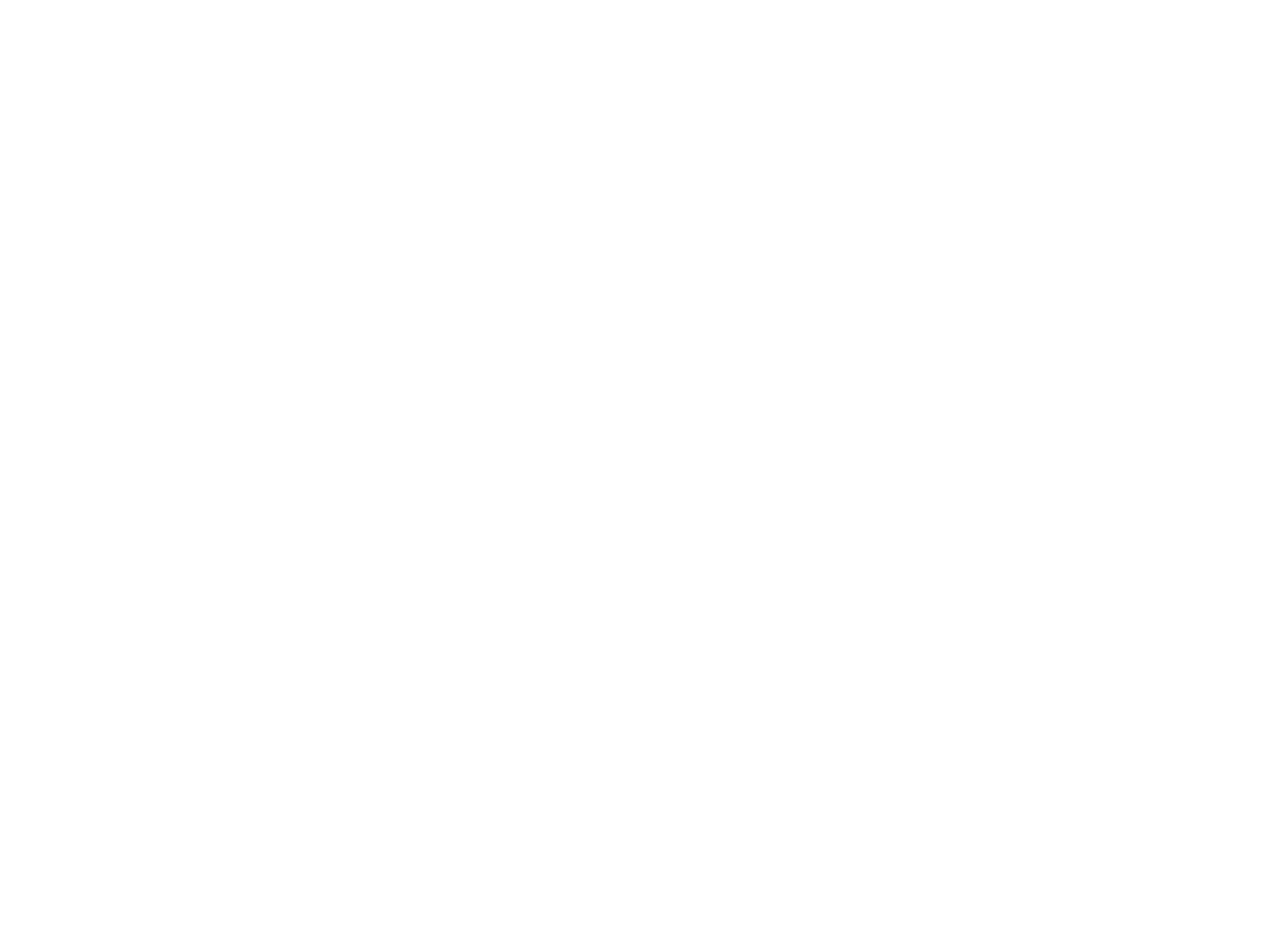
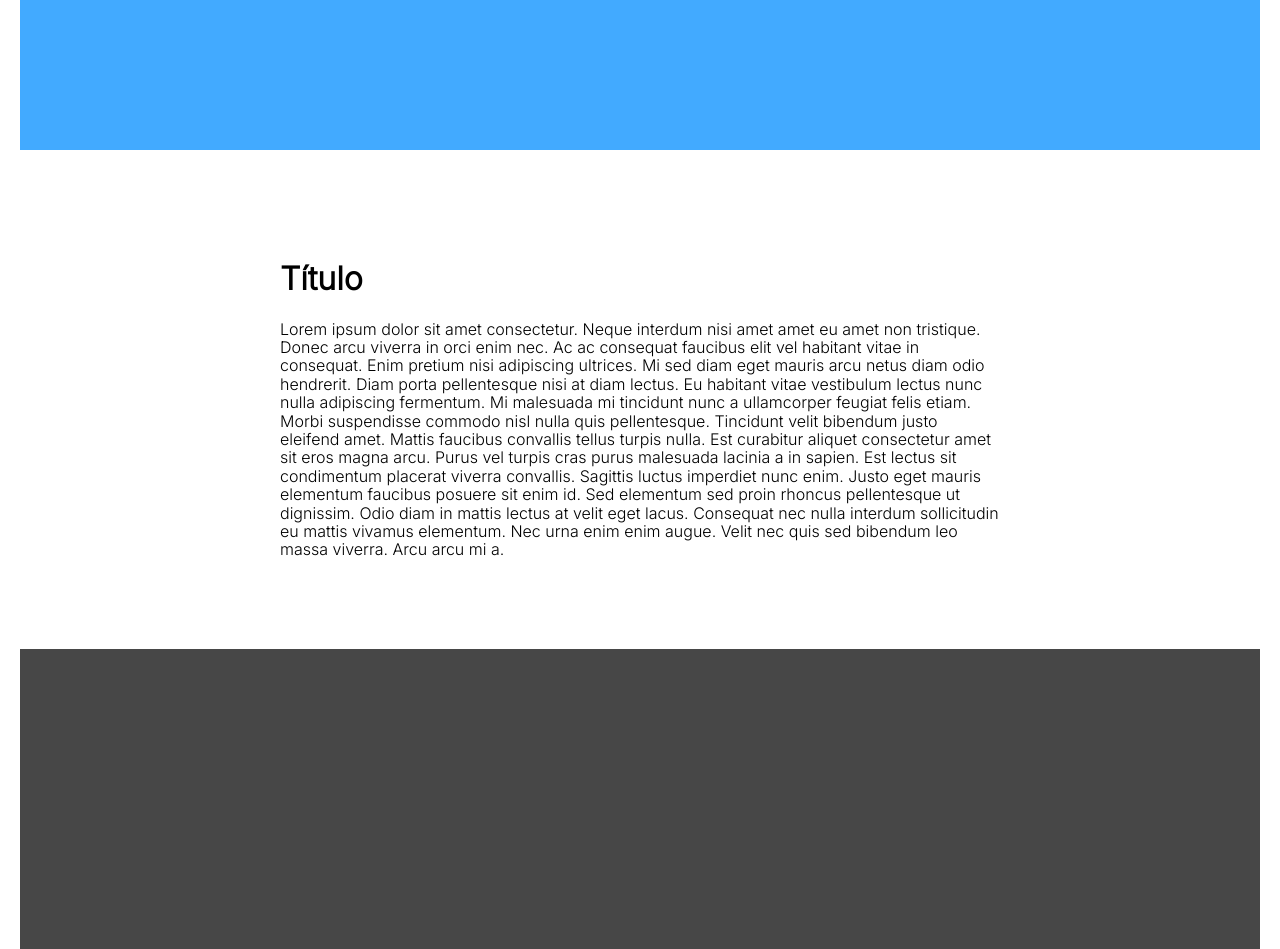
Before and after one commit to ClaseToniArandiga/miercolesNatalia, a plain HTML site: page index.html in a window 1280 px wide. Before the commit the page ends 800 px from the top, so only its background shows below. Drawn offline with Linux system fonts and the light colour scheme.

Commit message:
proyecto finalizado

```diff
--- a/css/styles.css
+++ b/css/styles.css
@@ -1,2 +1,68 @@
 @import "reset.css";
 @import "normalize.css";
+
+@import url('https://fonts.googleapis.com/css2?family=Inter:ital,opsz,wght@0,14..32,300;1,14..32,300&display=swap');
+
+.inter-regular {
+       font-family: "Inter", sans-serif;
+       font-optical-sizing: auto;
+       font-weight: 400;
+       font-style: normal;
+    }
+
+.inter-black {
+        font-family: "Inter", sans-serif;
+        font-optical-sizing: auto;
+        font-weight: 900;
+        font-style: normal;
+    }
+
+
+body{
+    font-family: "Inter", sans-serif;
+}
+
+
+:root{
+    --color-header: #42AAFF;
+    --color-main: #FFFFFF;
+    --color-footer: #474747;
+    --fontsize-big: 20px;
+    --fontsize-medium: 16px;
+}
+
+.container{
+    max-width: 1280px;
+    margin: 0 auto;
+    padding: 0 20px;
+}
+
+.header{
+    background-color: var(--color-header);
+    padding: 20px 0;
+    max-width: 1280px;
+    height: 150px;
+}
+
+.main{
+    display: flex;
+    /* grid-template-columns: 140px 1000px 140px; */
+    flex-direction: column;
+    padding: 40px 140px;
+
+    .h1{
+        font-size: var(--fontsize-big);
+    }
+
+
+    & p{
+        font-size: var(--fontsize-medium);
+    }
+}
+
+.footer{
+    background-color: var(--color-footer);
+    padding: 20px 0;
+    max-width: 1280px;
+    height: 300px;
+}
--- /dev/null
+++ b/css/toni.css
@@ -0,0 +1,22 @@
+*{
+    margin: 0;
+    padding: 0;
+    box-sizing: border-box;
+}
+
+/* en header     width:100% inherente, no hay que ponerlo */
+
+header{
+    height: 150 px;
+    background-color: #42AAFF;
+}
+
+main{
+    max-width: 1000px;
+    margin: 50px auto;;
+}
+
+footer{
+    height: 300 px;
+    background-color: #474747;
+}
--- /dev/null
+++ b/css/toniflex.css
@@ -0,0 +1,31 @@
+*{
+    margin: 0;
+    padding: 0;
+    box-sizing: border-box;
+}
+
+
+body{
+    height: 100dvh;
+    display: flex;
+    flex-direction: column;
+    justify-content: space-between;
+}
+
+/* en header     width:100% inherente, no hay que ponerlo */
+
+header{
+    height: 150px;
+    background-color: #42AAFF;
+}
+
+main{
+    max-width: 1000px;
+    padding: 50px;
+    align-self: center;
+}
+
+footer{
+    height: 300 px;
+    background-color: #474747;
+}
--- /dev/null
+++ b/css/tonigrid.css
@@ -0,0 +1,29 @@
+*{
+    margin: 0;
+    padding: 0;
+    box-sizing: border-box;
+}
+
+
+body{
+   height: 100dvh;
+   display:grid;
+   grid-template-columns: 1fr;
+   grid-template-rows: 150px auto 300px;
+   row-gap: 50px;
+}
+
+/* en header     width:100% inherente, no hay que ponerlo */
+
+header{
+    background-color: #42AAFF;
+}
+
+main{
+    max-width: 1000px;
+    justify-self: center;
+}
+
+footer{
+    background-color: #474747;
+}
--- a/index.html
+++ b/index.html
@@ -4,9 +4,33 @@
     <meta charset="UTF-8">
     <meta name="viewport" content="width=device-width, initial-scale=1.0">
     <link rel="stylesheet" href="css/styles.css">
+    <link rel="stylesheet" href="css/toni.css">
     <title>Prueba Miércoles</title>
 </head>
 <body>
+    <div class="container">
+        <header class="header">
 
+        </header>
+
+        <main class="main">
+            <h1 class="inter-black">Título</h1>
+            <p class="inter-regular">Lorem ipsum dolor sit amet consectetur. Neque interdum nisi amet amet eu amet non tristique. Donec arcu viverra in orci enim nec. Ac ac consequat faucibus elit vel habitant vitae in consequat. Enim pretium nisi adipiscing ultrices. Mi sed diam eget mauris arcu netus diam odio hendrerit.
+
+            Diam porta pellentesque nisi at diam lectus. Eu habitant vitae vestibulum lectus nunc nulla adipiscing fermentum. Mi malesuada mi tincidunt nunc a ullamcorper feugiat felis etiam. Morbi suspendisse commodo nisl nulla quis pellentesque. Tincidunt velit bibendum justo eleifend amet. Mattis faucibus convallis tellus turpis nulla. Est curabitur aliquet consectetur amet sit eros magna arcu. Purus vel turpis cras purus malesuada lacinia a in sapien. Est lectus sit condimentum placerat viverra convallis. Sagittis luctus imperdiet nunc enim. Justo eget mauris elementum faucibus posuere sit enim id.
+
+            Sed elementum sed proin rhoncus pellentesque ut dignissim. Odio diam in mattis lectus at velit eget lacus. Consequat nec nulla interdum sollicitudin eu mattis vivamus elementum. Nec urna enim enim augue. Velit nec quis sed bibendum leo massa viverra. Arcu arcu mi a.</p>
+
+        </main>
+
+
+
+        <footer class="footer">
+
+        </footer>
+
+
+
+    </div>
 </body>
 </html>
```
Also changed, not shown: assets/copy.txt (added).
